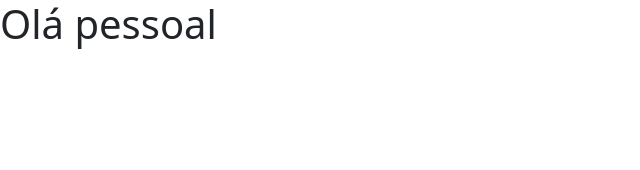
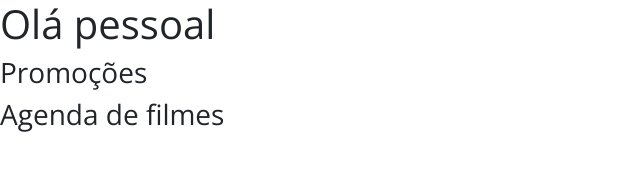
Before and after one commit to gmalheiro/DsMovie-Iniciante, a plain HTML site: page index.html in a window 1280 px wide. Shown: the whole page, without its empty margins (0-640 px from the left). Drawn offline with nearby package versions, Linux system fonts and the light colour scheme.

Commit message:
Google Fonts

```diff
--- /dev/null
+++ b/CSS/styles.css
@@ -0,0 +1,5 @@
+@import url('https://fonts.googleapis.com/css2?family=Open+Sans:wght@300;400;700&display=swap');
+
+*{
+    font-family: 'Open Sans', sans-serif;
+}
--- a/index.html
+++ b/index.html
@@ -8,8 +8,12 @@
 
     <link href="https://cdn.jsdelivr.net/npm/bootstrap@5.1.3/dist/css/bootstrap.min.css" rel="stylesheet" integrity="sha384-1BmE4kWBq78iYhFldvKuhfTAU6auU8tT94WrHftjDbrCEXSU1oBoqyl2QvZ6jIW3" crossorigin="anonymous">
 
+    <link rel="stylesheet" href="./CSS/styles.css">
+
 </head>
 <body>
     <h1>Olá pessoal</h1>
+    <h3>Promoções</h3>
+    <h3>Agenda de filmes</h3>
 </body>
 </html>
```
